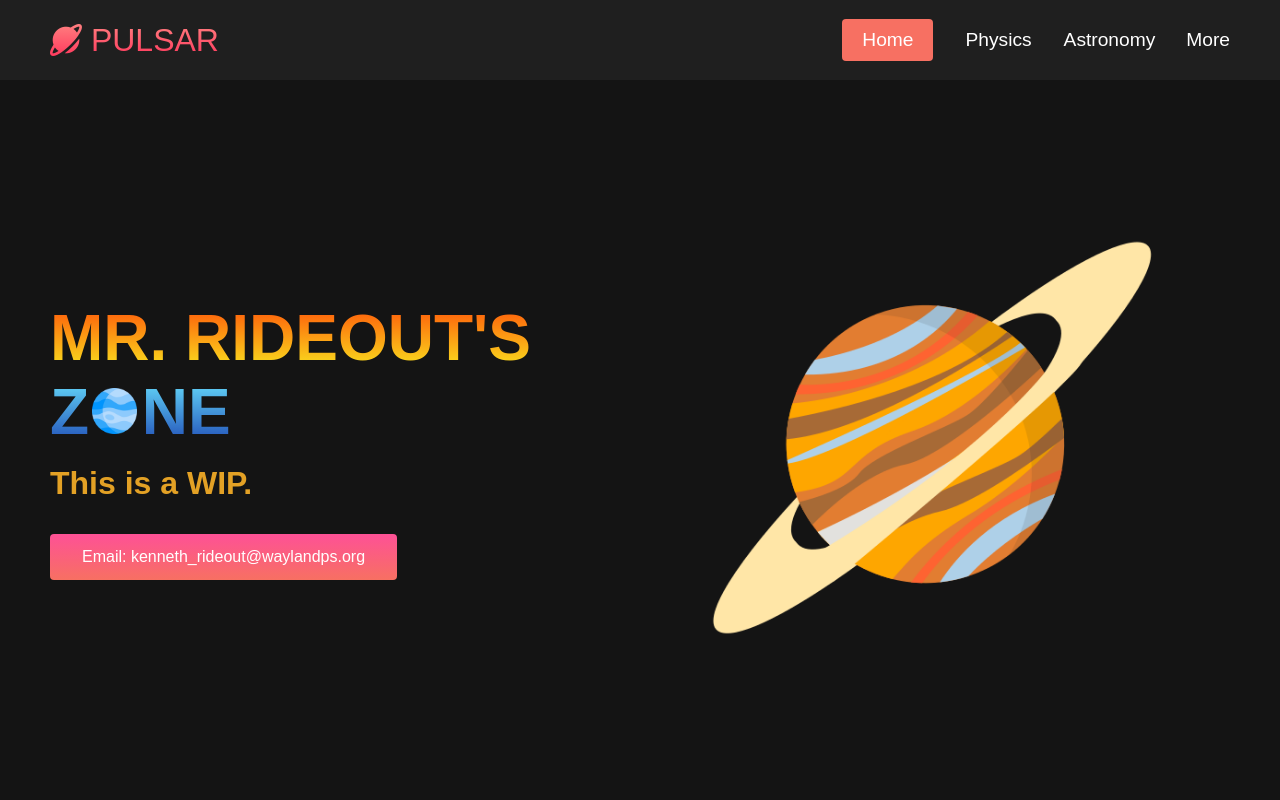
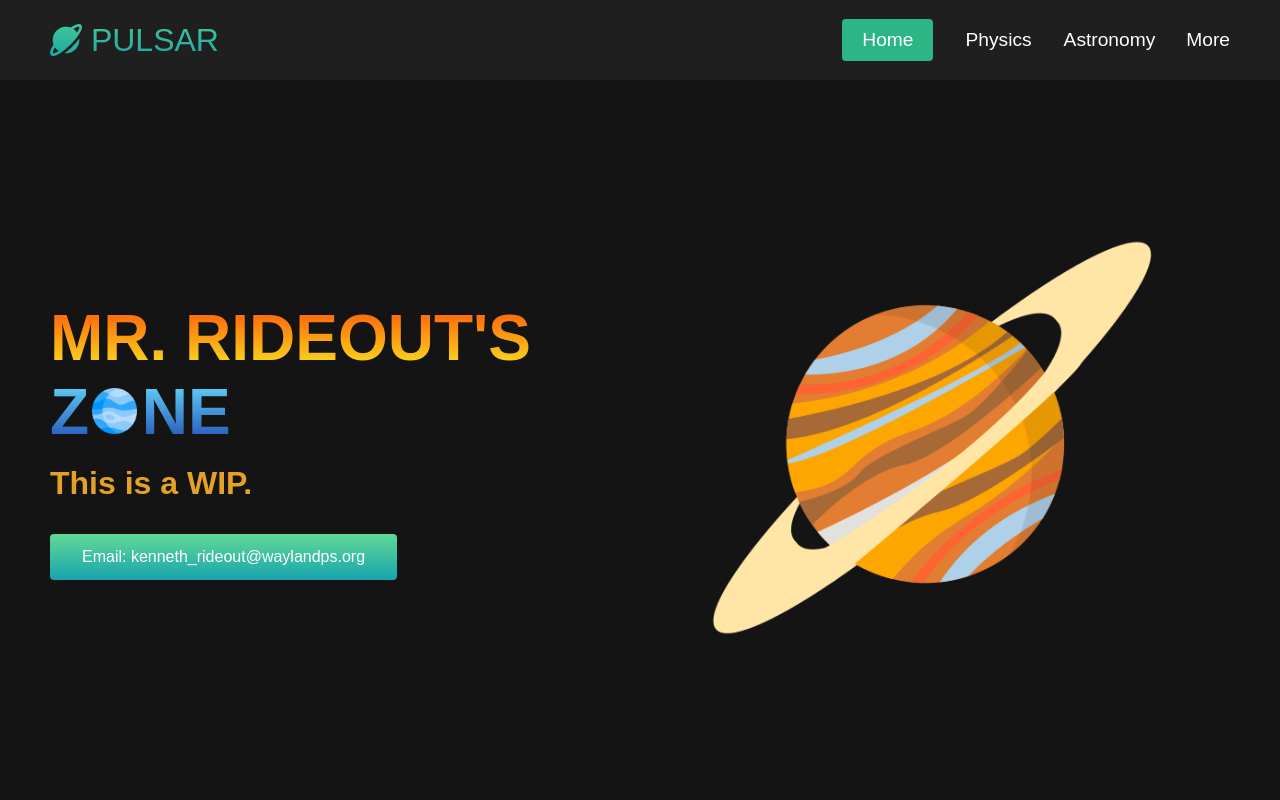
Before and after one commit to ibomba/pulsar, a plain HTML site: page index.html in a window 1280 px wide. Shown: the top 800 px of the page. Drawn offline with nearby package versions, Linux system fonts and the light colour scheme; a web font is replaced by a local one.

Commit message:
v1.05
css

```diff
--- a/styles.css
+++ b/styles.css
@@ -28,8 +28,8 @@
 }
 
 #navbar__logo{
-    background-color: #ff8177;
-    background-image: linear-gradient(to top, #ff0844 0%, #ffb199 100%);
+    background-color: #66DDAA;
+    background-image: linear-gradient(to top, #0396b0 0%, #5ada91 100%);
     background-size: 100%;
     -webkit-background-clip: text;
     -moz-background-clip: text;
@@ -101,7 +101,7 @@ p {
     border: none;
     outline: none;
     border-radius: 4px;
-    background: #f77062;
+    background: #2cb585;
     color: #fff;
 }
 
@@ -159,7 +159,7 @@ p {
         height: 3px;
         margin: 5px auto;
         transition: all 0.3s ease-in-out;
-        background: #fff;
+        background-image: linear-gradient(to top, #2cb585 0%, #2cb585 100%);
     }
 
     .navbar__item{
@@ -220,6 +220,7 @@ p {
     margin-left: -17px;
 }
 
+
 .moredropdown-content {
     margin-left: -17px;
     margin-top: 5px;
@@ -241,12 +242,9 @@ p {
     height: 30px;
 }
 
-.moredropdown:hover .moredropdown-content {
+.moredropdown:hover .moredropdown-content{
     display: block;
-    color: #f77062;
-    transition: all 0.3s ease;
 }
-
 
 /* Hero Section */
 .main {
@@ -316,7 +314,7 @@ p {
 
 .main__btn{
     font-size: 1rem;
-    background-image: linear-gradient(to top, #f77062 0%, #fe5196 100%);
+    background-image: linear-gradient(to top, #17a4ae 0%, #63d996 100%);
     padding: 14px 32px;
     border: none;
     border-radius: 4px;
@@ -496,7 +494,7 @@ p {
     border: none;
     outline: none;
     border-radius: 4px;
-    background: #f77062;
+    background: #34d39b;
     position: absolute;
     top: 440px;
     left: 30px;
```
Also changed, not shown: index.html (+1 -1 lines).
